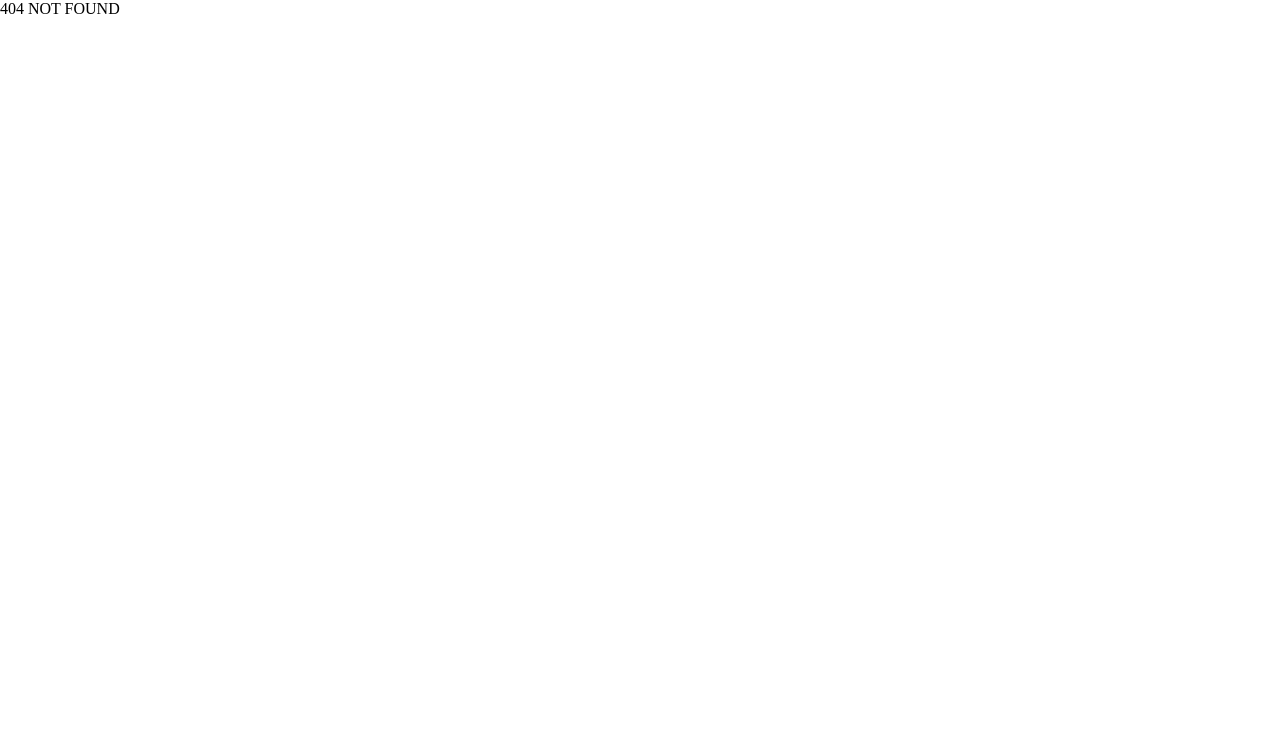
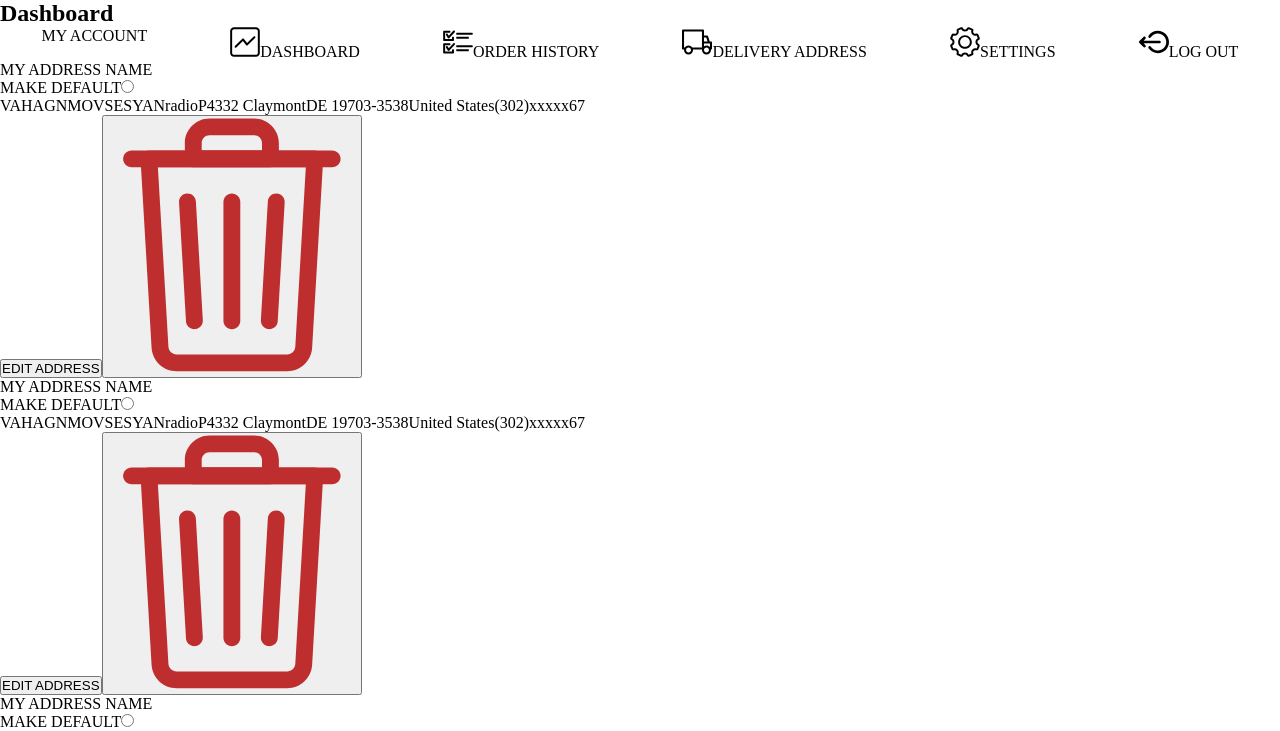
Before and after one commit to vahagnmovs/GoldMarket, a React (Create React App) app in the folder goldmarket/: page /deliveryaddress in a window 1280 px wide. Before the commit this address had no page. Shown: the top 731 px of the page. Built offline with nearby package versions, Linux system fonts and the light colour scheme.

Commit message:
add deliveryAddressList, deliveryAddress and navigate

```diff
--- a/goldmarket/src/components/centers/buyerAdmin/dashboard/index.tsx
+++ b/goldmarket/src/components/centers/buyerAdmin/dashboard/index.tsx
@@ -1,5 +1,4 @@
 import React from 'react';
-import GoldPriceList from 'src/components/header/priceList/goldPriceList';
 import settins from 'src/style/Icons/settins.svg';
 import dashboard from 'src/style/Icons/dashboard.svg';
 import order from 'src/style/Icons/order.svg';
@@ -11,32 +10,35 @@ import { useNavigate } from 'react-router-dom';
 
 const Dashboard = () => {
 	const navigate = useNavigate();
-	const handleNavigate = () => {
+	const handleNavigateOrderHistory = () => {
 		navigate('/orderhistory');
+	};
+	const handleNavigateDeliveryAddress = () => {
+		navigate('/deliveryaddress');
 	};
 	return (
 		<div>
 			<h2>Dashboard</h2>
-			<ul className="ul">
+			<ul className='ul'>
 				<li>MY ACCOUNT</li>
 				<li>
-					<img src={dashboard} alt="dashboard" />
+					<img src={dashboard} alt='dashboard' />
 					<span>DASHBOARD</span>
 				</li>
-				<li onClick={handleNavigate}>
-					<img src={order} alt="order" />
+				<li onClick={handleNavigateOrderHistory}>
+					<img src={order} alt='order' />
 					<span>ORDER HISTORY</span>
 				</li>
-				<li>
-					<img src={delivery} alt="delivery" />
+				<li onClick={handleNavigateDeliveryAddress}>
+					<img src={delivery} alt='delivery' />
 					<span>DELIVERY ADDRESS</span>
 				</li>
 				<li>
-					<img src={settins} alt="settins" />
+					<img src={settins} alt='settins' />
 					<span>SETTINGS</span>
 				</li>
 				<li>
-					<img src={logout} alt="logout" />
+					<img src={logout} alt='logout' />
 					<span>LOG OUT</span>
 				</li>
 			</ul>
--- /dev/null
+++ b/goldmarket/src/components/centers/buyerAdmin/deliveryAddress/index.tsx
@@ -0,0 +1,36 @@
+import React from 'react';
+import trash from 'src/style/Icons/trash.svg';
+type TDeliveryAddress = {
+	id: string;
+	name: string;
+	lastName: string;
+	radio: string;
+	claymont: string;
+	xx: string;
+	yy: string;
+}
+
+const DeliveryAddress = ({ id, name, lastName, radio, claymont, xx, yy }: TDeliveryAddress) => {
+	return (
+		<div>
+			<span>MY ADDRESS NAME</span>
+			<div>
+				<label>MAKE DEFAULT
+					<input type="radio" name='radio' />
+				</label>
+			</div>
+			<p>
+				<span>{name}</span>
+				<span>{lastName}</span>
+				<span>{radio}</span>
+				<span>{claymont}</span>
+				<span>{xx}</span>
+				<span>{yy}</span>
+			</p>
+			<button>EDIT ADDRESS</button>
+			<button><img src={trash} alt="trash" /></button>
+		</div>
+	);
+};
+
+export default DeliveryAddress;
--- /dev/null
+++ b/goldmarket/src/components/centers/buyerAdmin/deliveryAddressList/index.tsx
@@ -0,0 +1,41 @@
+import React from 'react';
+import Dashboard from '../dashboard';
+import DeliveryAddress from '../deliveryAddress';
+
+// FIXME: hanel datan erb irakan datan unenanq
+
+const data = [{
+	id :'1',
+	name: 'VAHAGN',
+	lastName: 'MOVSESYAN',
+	ridge:'950 Ridge RD C25',
+	claymont: 'P4332 Claymont',
+	xx : 'DE 19703-3538',
+	yy: 'United States(302)xxxxx67'
+},{
+	id :'2',
+	name: 'VAHAGN',
+	lastName: 'MOVSESYAN',
+	ridge:'950 Ridge RD C25',
+	claymont: 'P4332 Claymont',
+	xx : 'DE 19703-3538',
+	yy: 'United States(302)xxxxx67'
+},{
+	id :'3',
+	name: 'VAHAGN',
+	lastName: 'MOVSESYAN',
+	ridge:'950 Ridge RD C25',
+	claymont: 'P4332 Claymont',
+	xx : 'DE 19703-3538',
+	yy: 'United States(302)xxxxx67'
+}];
+const DeliveryAddressList = () => {
+	return (
+		<div>
+			<Dashboard/>
+			{data.map(item => <DeliveryAddress radio={'radio'} key={item.id} {...item}/>)}
+		</div>
+	);
+};
+
+export default DeliveryAddressList;
--- a/goldmarket/src/components/centers/buyerAdmin/orderHistoryList/index.tsx
+++ b/goldmarket/src/components/centers/buyerAdmin/orderHistoryList/index.tsx
@@ -2,7 +2,7 @@ import React from 'react';
 import Dashboard from '../dashboard';
 import OrderHistory from '../orderHistory';
 import './style.css';
-
+// FIXME: hanel datan erb irakan datan unenanq
 const data = [{
 	id: Math.random(),
 	nam2: 'name',
--- a/goldmarket/src/pages/home/index.tsx
+++ b/goldmarket/src/pages/home/index.tsx
@@ -14,7 +14,7 @@ import NewCollection from 'src/components/newCollections';
 import SellWithUs from '../../components/information/sellWithUsBanner';
 import WhyGoldCenter from '../../components/information/whyGoldCenterBanner';
 import Video from '../../components/header/video';
-import Dashboard from 'src/components/centers/dashboard';
+import Dashboard from 'src/components/centers/buyerAdmin/dashboard';
 import ProductPage from '../../components/productPage';
 import AddProduct from 'src/components/product/AddProduct';
 
@@ -39,7 +39,7 @@ const Home = () => {
 				<MostViewed />
 				<WhyGoldCenter />
 				<AboutUs />
-				{/* <Dashboard/> */}
+				<Dashboard/>
 			</>
 		</Layout>
 	);
--- a/goldmarket/src/style/base/_reset.scss
+++ b/goldmarket/src/style/base/_reset.scss
@@ -3,7 +3,7 @@
     - The "symbol *" part is to solve Firefox SVG sprite bug
  */
 *:where(:not(html, iframe, canvas, img, svg, video, audio):not(svg *, symbol *)) {
-	all: unset;
+	// all: unset;
 	display: revert;
 }
 
```
Also changed, not shown: goldmarket/src/router.tsx (+6 -2 lines), goldmarket/src/components/centers/buyerAdmin/orderHistory/index.tsx (indentation only), goldmarket/src/style/Icons/trash.svg (added). Lines whose indentation alone changed are shown as unchanged.
